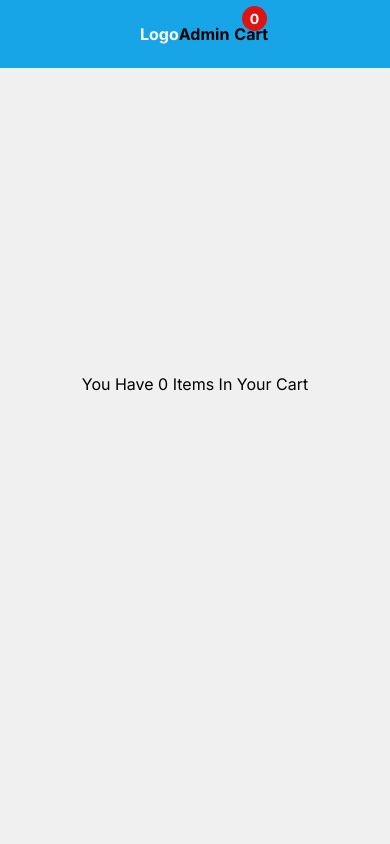
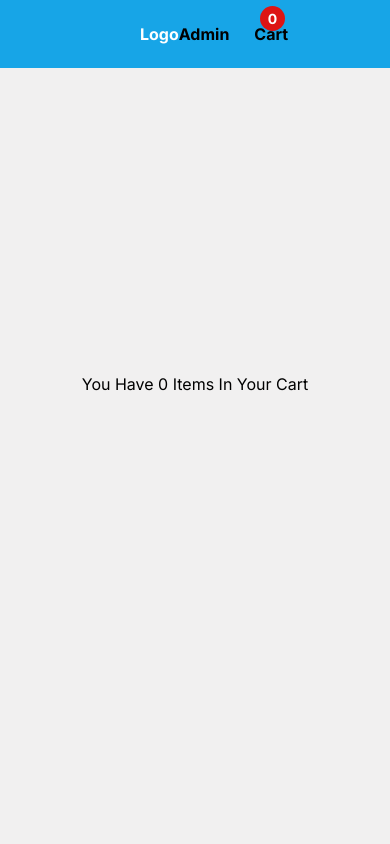
Before and after one commit to Malwande-Dzanibe/front-end-ecommerce-demo, a Next.js app: page /cart in a window 390 px wide. Shown: the top 844 px of the page. Built offline with nearby package versions, Linux system fonts and the light colour scheme.

Commit message:
23-12-23-2

```diff
--- a/app/globals.css
+++ b/app/globals.css
@@ -691,6 +691,30 @@ footer{
 
     }
 
+    .admin-wrapper{
+        margin-right: 20px;
+    }
+
+    .cart-number{
+        background-color:  rgb(221, 20, 20);
+        color: white;
+        border-radius: 50%;
+        width: 25px;
+        height: 25px;
+        display: flex;
+        justify-content: center;
+        align-items: center;
+        font-weight: bold;
+        position: absolute;
+        right: 105px;
+        top: 6px;
+    }
+
+    .cart{
+            font-weight: bolder;
+            transition: all .2s ease;
+    }
+
     .item{
         width: 300px;
         height: 270px;
```
